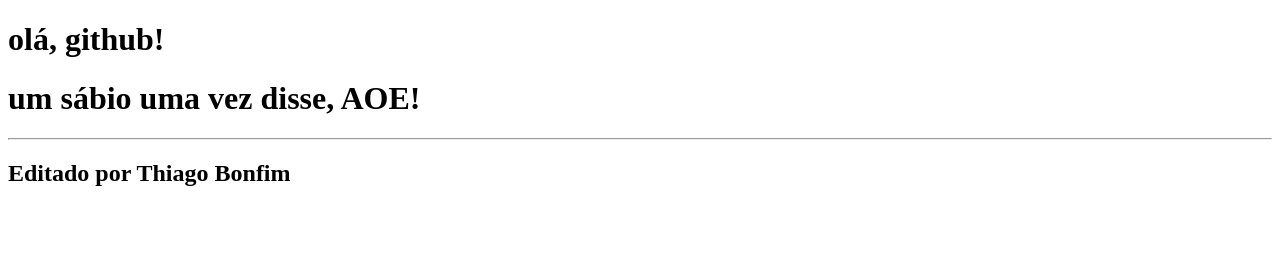
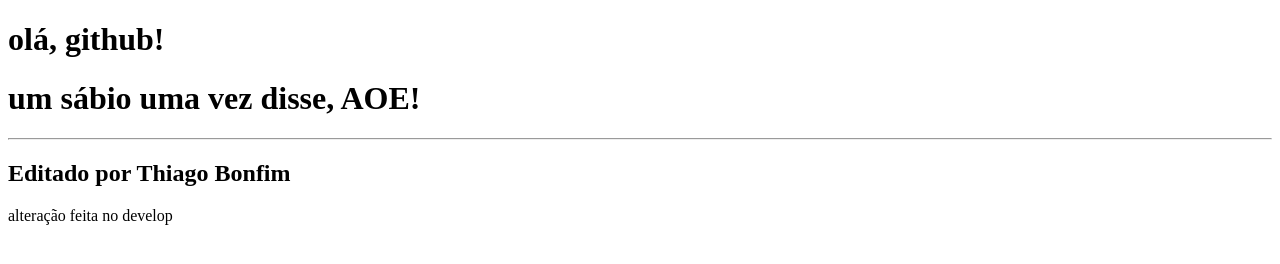
Before and after one commit to gabrielsfc12/scm2, a plain HTML site: page index.html in a window 1280 px wide. Drawn offline with Linux system fonts and the light colour scheme.

Commit message:
pequena mechida

```diff
--- a/index.html
+++ b/index.html
@@ -10,5 +10,6 @@
     <h1>um sábio uma vez disse, AOE!</h1>
     <hr>
     <h2>Editado por Thiago Bonfim</h2>
+    <P>alteração feita no develop</P>
 </body>
 </html>
```
